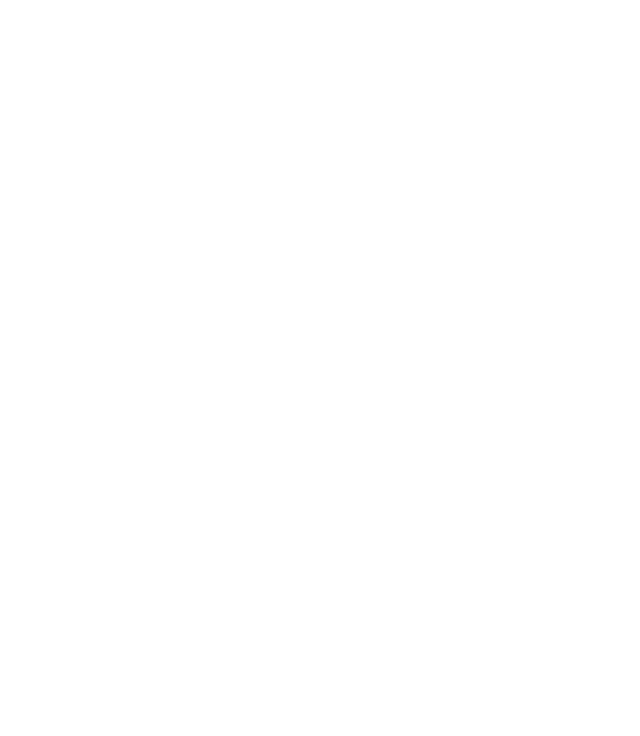
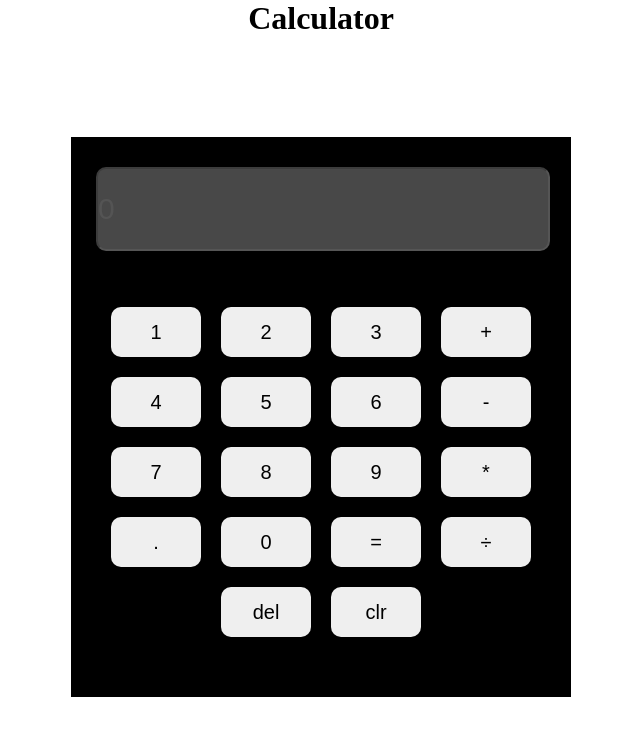
Before and after one commit to Vihan7301/Fullstack, a plain HTML site: page Javascript/calculator.html in a window 1280 px wide. Shown: the whole page, without its empty margins (319-959 px from the left). Drawn offline with Linux system fonts and the light colour scheme.

Commit message:
calculator

```diff
--- a/Javascript/calculator.html
+++ b/Javascript/calculator.html
@@ -0,0 +1,106 @@
+<!DOCTYPE html>
+<html lang="en">
+<head>
+    <meta charset="UTF-8">
+    <meta name="viewport" content="width=device-width, initial-scale=1.0">
+    <title>Document</title>
+    <style>
+        *{
+            padding: 0;
+            margin: 0;
+        }
+        body{
+            display: flex;
+            flex-direction: column;
+            align-items: center;
+        }
+        .calculator{
+            background-color: black;
+            width: 500px;
+            display: flex;
+            flex-direction: column;
+            align-items: center;
+            margin-top: 100px;
+        }
+        .display{
+            width: 90%;
+            height: 80px;
+            margin-top: 30px;
+        }
+        .display input{
+            border-radius: 10px;
+            width: 100%;
+            height: 100%;
+            font-size: 30px;
+        }
+        .keys{
+            display: flex;
+            width: 90%;
+            display: flex;
+            flex-wrap: wrap;
+            align-items: center;
+            justify-content: center;
+            margin-top: 50px;
+            margin-bottom: 50px;
+        }
+        .keys button{
+            width: 20%;
+            height: 50px;
+            margin: 10px;
+            border: 2px;
+            border-radius: 10px;
+            font-size: 20px;
+        }
+    </style>
+</head>
+<body>
+    <h1>Calculator</h1>
+    <div class="calculator">
+        <div class="display">
+            <input type="number" id="input" value="0" disabled>
+        </div>
+        <div class="keys">
+            <button class="number" id="one">1</button>
+            <button class="number" id="two">2</button>
+            <button class="number" id="three">3</button>
+            <button class="number" id="add">+</button>
+            <button class="number" id="four">4</button>
+            <button class="number" id="five">5</button>
+            <button class="number" id="six">6</button>
+            <button class="number" id="minus">-</button>
+            <button class="number" id="seven">7</button>
+            <button class="number" id="eight">8</button>
+            <button class="number" id="nine">9</button>
+            <button class="number" id="multiply">*</button>
+            <button class="number" id="dot">.</button>
+            <button class="number" id="zero">0</button>
+            <button class="number" id="equal">=</button>
+            <button class="number" id="divide">÷</button>
+            <button class="number" id="remove">del</button>
+
+            <button class="number" id="wholeremove">clr</button>
+        </div>
+    </div>
+
+
+
+
+
+
+
+    <script>
+        document.getElementById("one").onclick=function(){
+            document.getElementById("input").value += "1"
+        }
+        document.getElementById("two").onclick=function(){
+            let val=document.getElementById("input").value
+            document.getElementById("input").value = val + "2"
+        }
+        document.getElementById("three").onclick=function(){
+            let val=document.getElementById("input").value
+            document.getElementById("input").value = val + "3"
+        }
+
+    </script>
+</body>
+</html>
```
Also changed, not shown: Javascript/cangeBack.html (added, +38 -0 lines), Javascript/dom2.html (+3 -3 lines), Javascript/dom3.html (+23 -0 lines).
